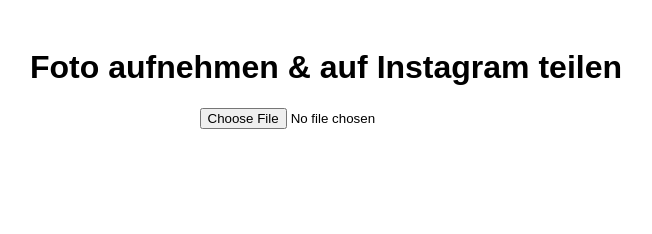
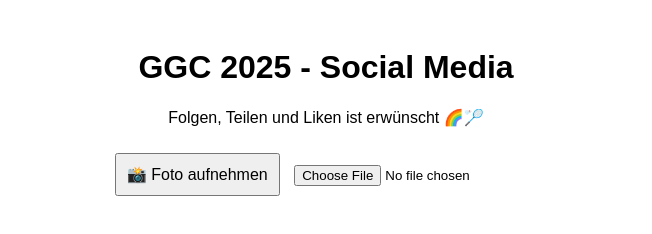
Before and after one commit to FlorianTim/SC-AufRuhr, a plain HTML site: page index.html in a window 1280 px wide. Shown: the whole page, without its empty margins (314-966 px from the left). Drawn offline with Linux system fonts and the light colour scheme.

Commit message:
Update index.html

```diff
--- a/index.html
+++ b/index.html
@@ -3,21 +3,27 @@
 <head>
     <meta charset="UTF-8">
     <meta name="viewport" content="width=device-width, initial-scale=1.0">
-    <title>Teile dein Foto auf Instagram</title>
+    <title>Teile dein Bild auf Social Media</title>
     <style>
         body { font-family: Arial, sans-serif; text-align: center; padding: 20px; }
         #preview { width: 100%; max-width: 400px; margin-top: 20px; display: none; }
         button { padding: 10px; margin: 10px; font-size: 16px; }
+        #shareBtn, #postBtn, #fbBtn { display: none; }
     </style>
 </head>
 <body>
 
-    <h1>Foto aufnehmen & auf Instagram teilen</h1>
+    <h1>GGC 2025 - Social Media</h1>
+    <p>Folgen, Teilen und Liken ist erwünscht 🌈🏸</p>
 
+    <button id="captureBtn">📸 Foto aufnehmen</button>
     <input type="file" accept="image/*" id="fileInput">
+
     <img id="preview" alt="Foto-Vorschau">
 
-    <button id="shareBtn" style="display:none;">Auf Instagram teilen</button>
+    <button id="shareBtn">📤 Auf Instagram teilen</button>
+    <button id="fbBtn">📘 Auf Facebook teilen</button>
+    <button id="postBtn">🚀 Jetzt auf Instagram posten</button>
 
     <script src="script.js"></script>
 
```
